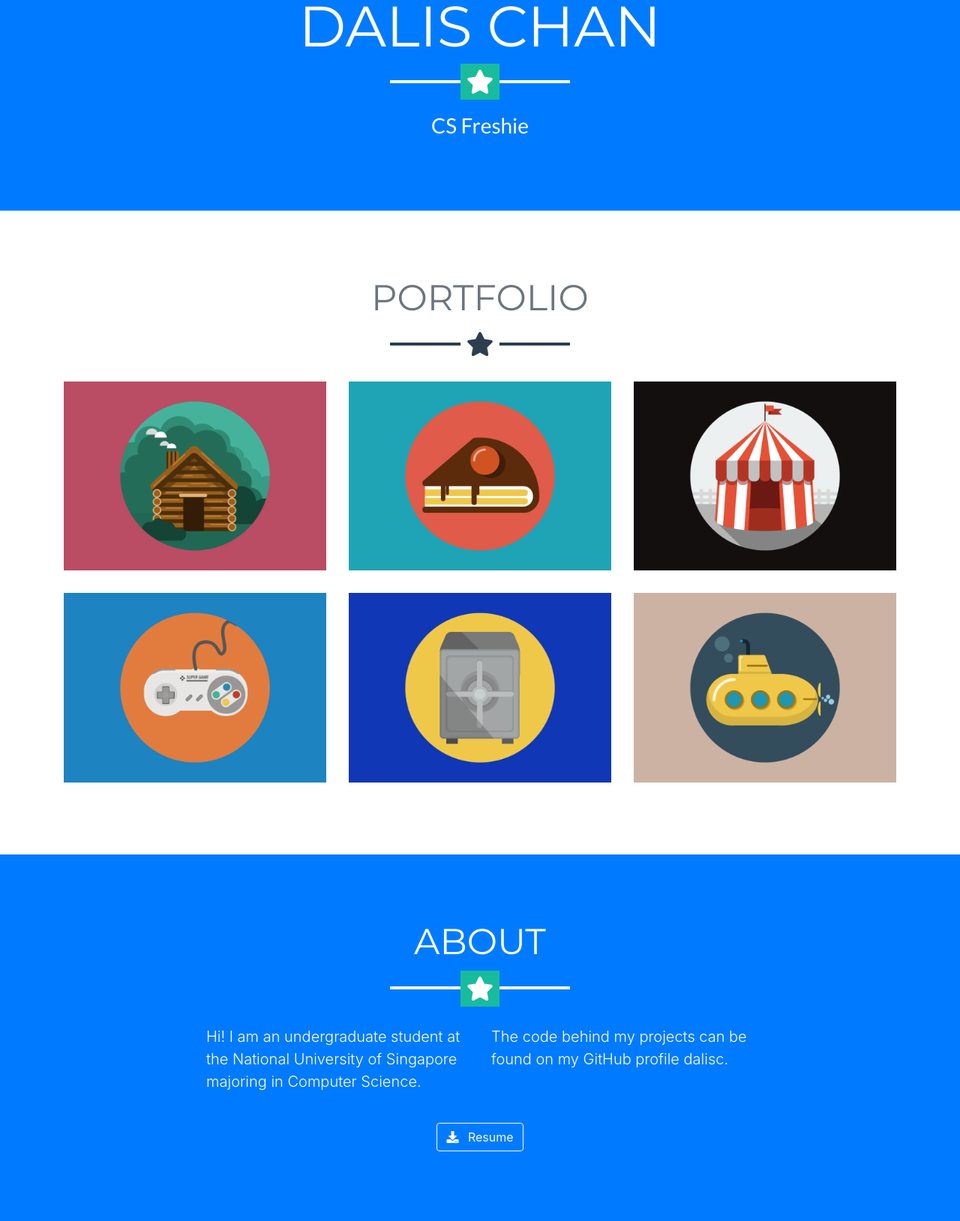
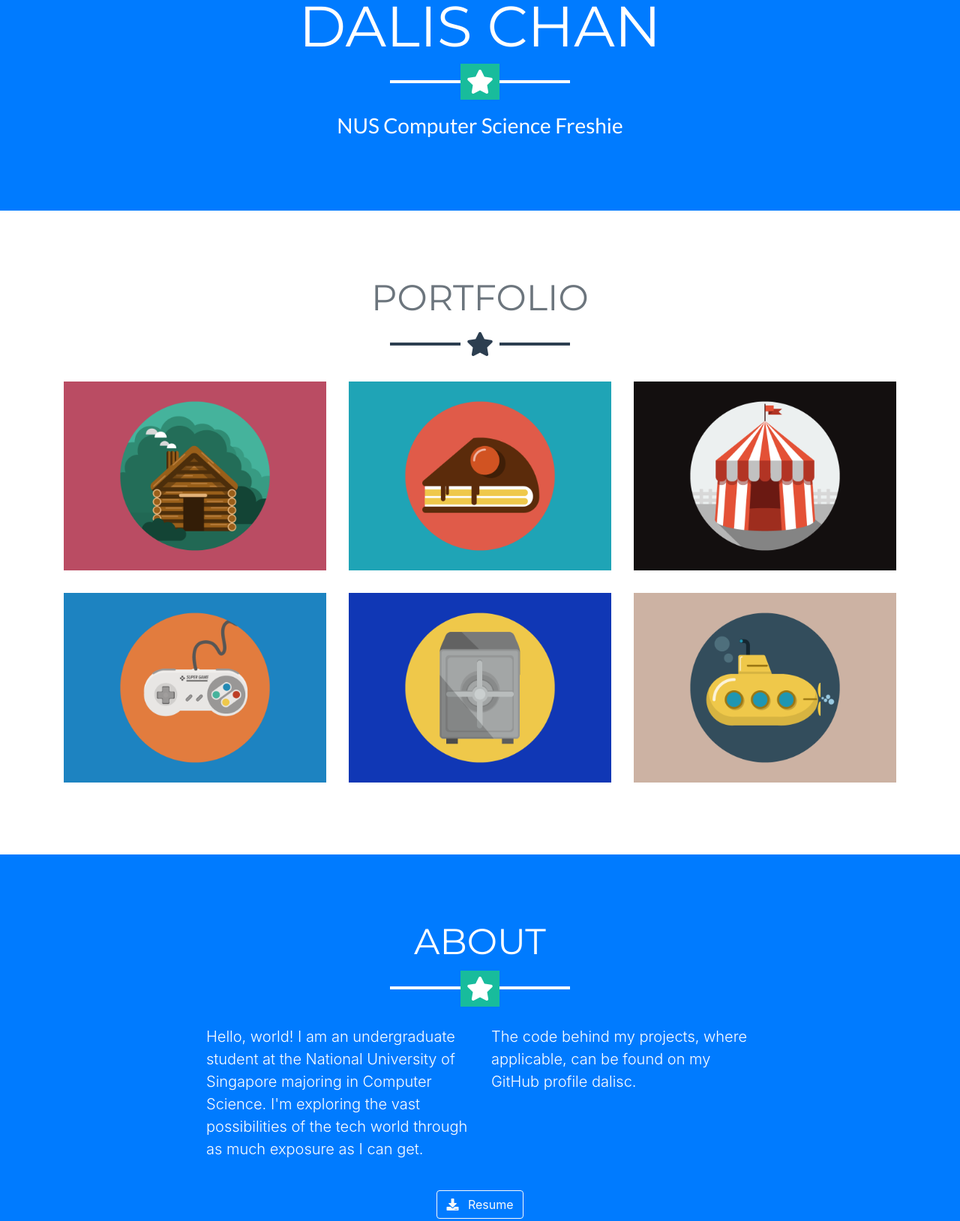
Before and after one commit to dalisc/dalisc-portfolio-bootstrap, a website with bundled scripts: page index.html in a window 1280 px wide. Shown: the part 503-2132 px from the top of the page at 75% size. Built offline with nearby package versions, Linux system fonts and the light colour scheme.

Commit message:
changes to texts

```diff
--- a/index.html
+++ b/index.html
@@ -31,7 +31,7 @@
   <!-- Navigation -->
   <nav class="navbar navbar-expand-lg bg-secondary fixed-top text-uppercase" id="mainNav">
     <div class="container">
-      <a class="navbar-brand js-scroll-trigger" href="#page-top">Work in progress!</a>
+      <a class="navbar-brand js-scroll-trigger" href="#page-top">Just some of the things I do!</a>
       <button class="navbar-toggler navbar-toggler-right text-uppercase bg-primary text-white rounded" type="button" data-toggle="collapse" data-target="#navbarResponsive" aria-controls="navbarResponsive" aria-expanded="false" aria-label="Toggle navigation">
         Menu
         <i class="fas fa-bars"></i>
@@ -58,7 +58,7 @@
       <img class="img-fluid mb-5 d-block mx-auto" src="img/profile.png" alt="">
       <h1 class="text-uppercase mb-0">Dalis Chan</h1>
       <hr class="star-light">
-      <h2 class="font-weight-light mb-0">CS Freshie</h2>
+      <h2 class="font-weight-light mb-0">NUS Computer Science Freshie</h2>
     </div>
   </header>
 
@@ -139,10 +139,10 @@
       <hr class="star-light mb-5">
       <div class="row">
         <div class="col-lg-4 ml-auto">
-          <p class="lead">Hi! I am an undergraduate student at the National University of Singapore majoring in Computer Science.</p>
+          <p class="lead">Hello, world! I am an undergraduate student at the National University of Singapore majoring in Computer Science. I'm exploring the vast possibilities of the tech world through as much exposure as I can get.</p>
         </div>
         <div class="col-lg-4 mr-auto">
-          <p class="lead">The code behind my projects can be found on my GitHub profile dalisc.</p>
+          <p class="lead">The code behind my projects, where applicable, can be found on my GitHub profile dalisc.</p>
         </div>
       </div>
       <div class="text-center mt-4">
```
Also changed, not shown: img/a85964d3-a6e5-41f1-bd0f-885d58f387ef.jpg (added), img/square.jpg (added).
